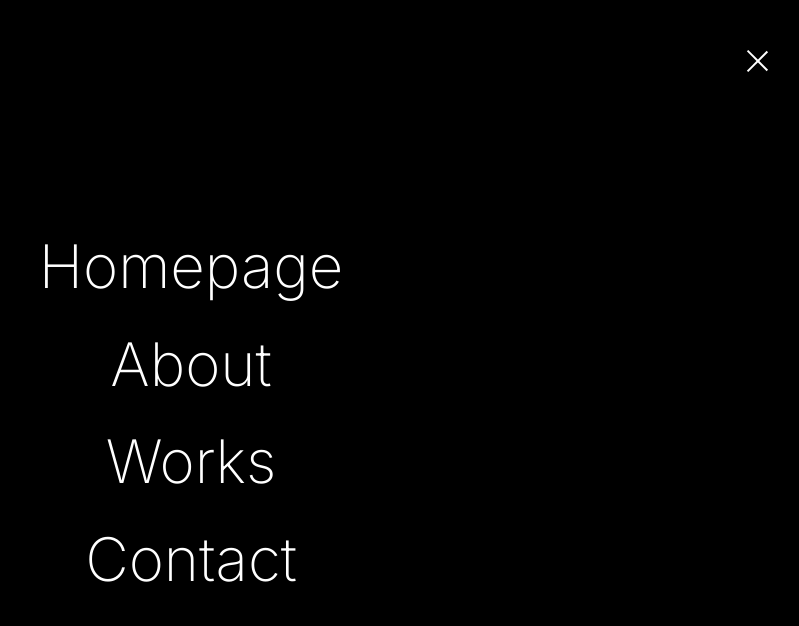
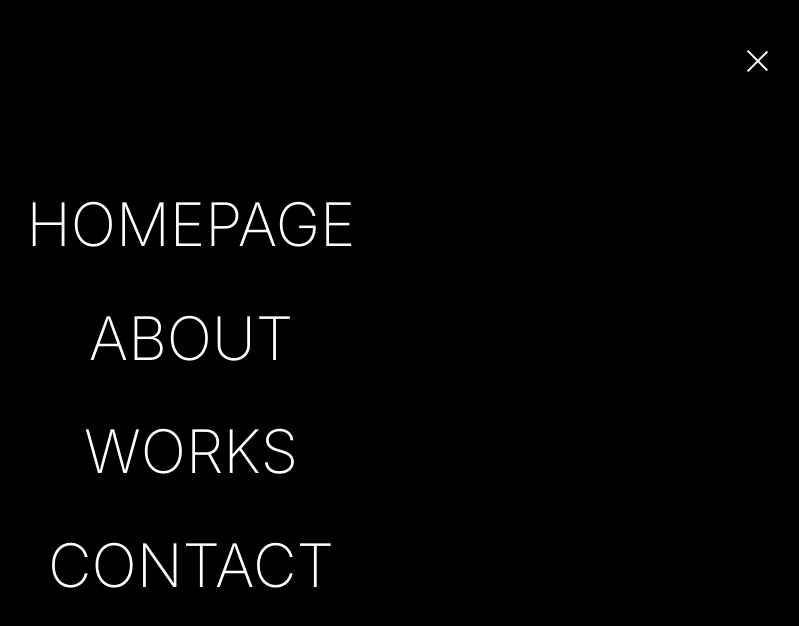
Before and after one commit to fernanda-freitas/animated-menu, a Next.js app: page / in a window 1280 px wide. Both pictures are taken after a click on the element 1210 px from the left and 400 px from the top of the page. Shown: the top 626 px of the page, without its empty margins (449-1248 px from the left). Built offline with nearby package versions, Linux system fonts and the light colour scheme.

Commit message:
Change animation timings

```diff
--- a/app/page.js
+++ b/app/page.js
@@ -50,7 +50,7 @@ export default function Home() {
       y: 100,
       opacity: 0,
       transition: {
-        duration: 1,
+        duration: 0.8,
         ease: [0.76, 0, 0.24, 1],
         delay: i * 0.05,
       }
@@ -83,8 +83,8 @@ export default function Home() {
             animate="enter"
             exit="exit"
             className="bg-black">
-            <div className="flex flex-col p-12 h-full">
-              <div onClick={handleClick} className="flex flex-col ml-auto gap-y-1.5 hover:cursor-pointer p-2">
+            <div className="relative flex flex-col p-12 h-full">
+              <div onClick={handleClick} className="relative flex flex-col ml-auto gap-y-1.5 hover:cursor-pointer p-2 z-10">
                 <motion.span
                   initial={{transform: "rotate(0deg)"}}
                   animate={{transform: "rotate(45deg) translateY(5px)"}}
@@ -96,9 +96,9 @@ export default function Home() {
                   className="w-7 h-0.5 bg-white">
                 </motion.span>
               </div>
-              <ul className="m-auto text-center">
+              <ul className="absolute mt-44 inset-0 text-center z-0">
                   {items.map((item, i) => (
-                    <li key={`l_${i}`} className="hover:cursor-pointer overflow-hidden">
+                    <li key={`l_${i}`} className="hover:cursor-pointer overflow-hidden pb-4">
                       <motion.span
                         custom={i}
                         variants={itemAnimation}
@@ -106,7 +106,7 @@ export default function Home() {
                         animate="enter"
                         exit="exit"
                         key={i}
-                        className="flex flex-col text-6xl leading-relaxed font-extralight text-white">
+                        className="flex flex-col uppercase text-6xl leading-relaxed font-extralight text-white">
                         {item}
                       </motion.span>
                     </li>
```
